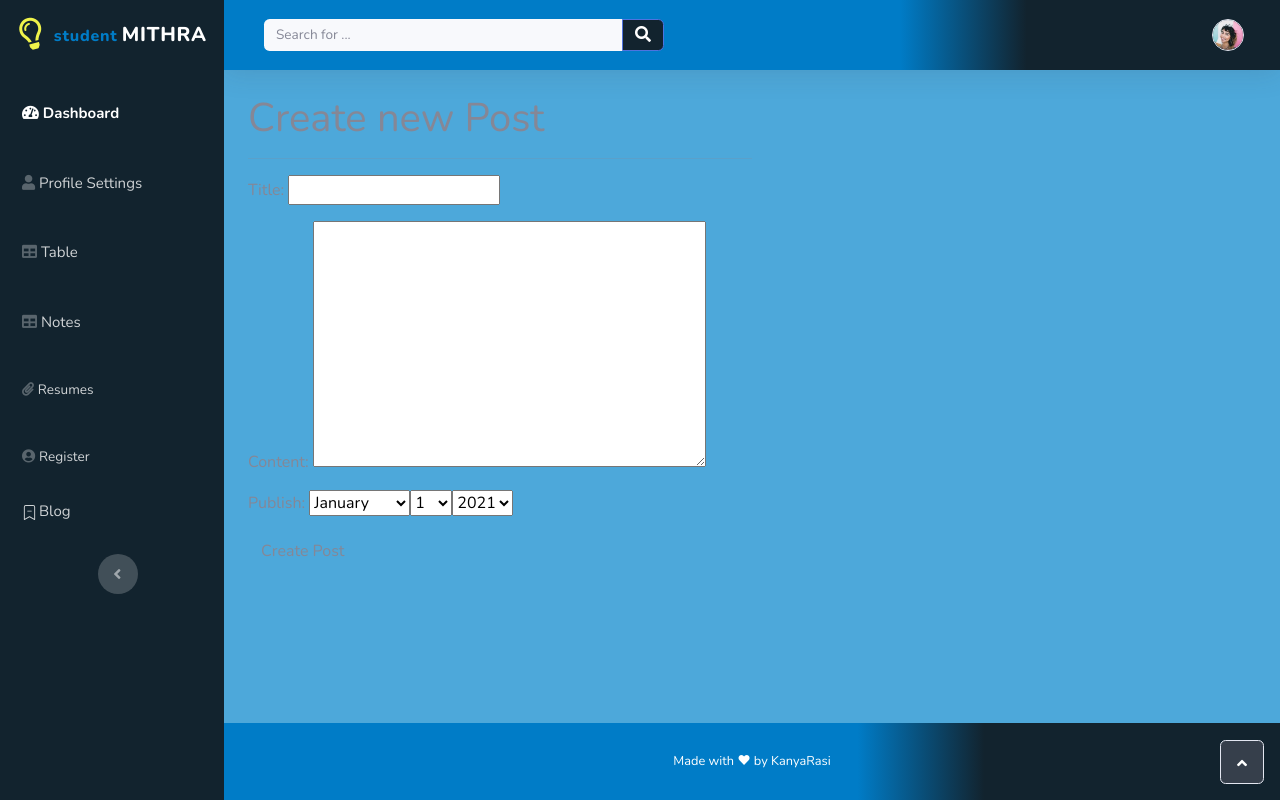
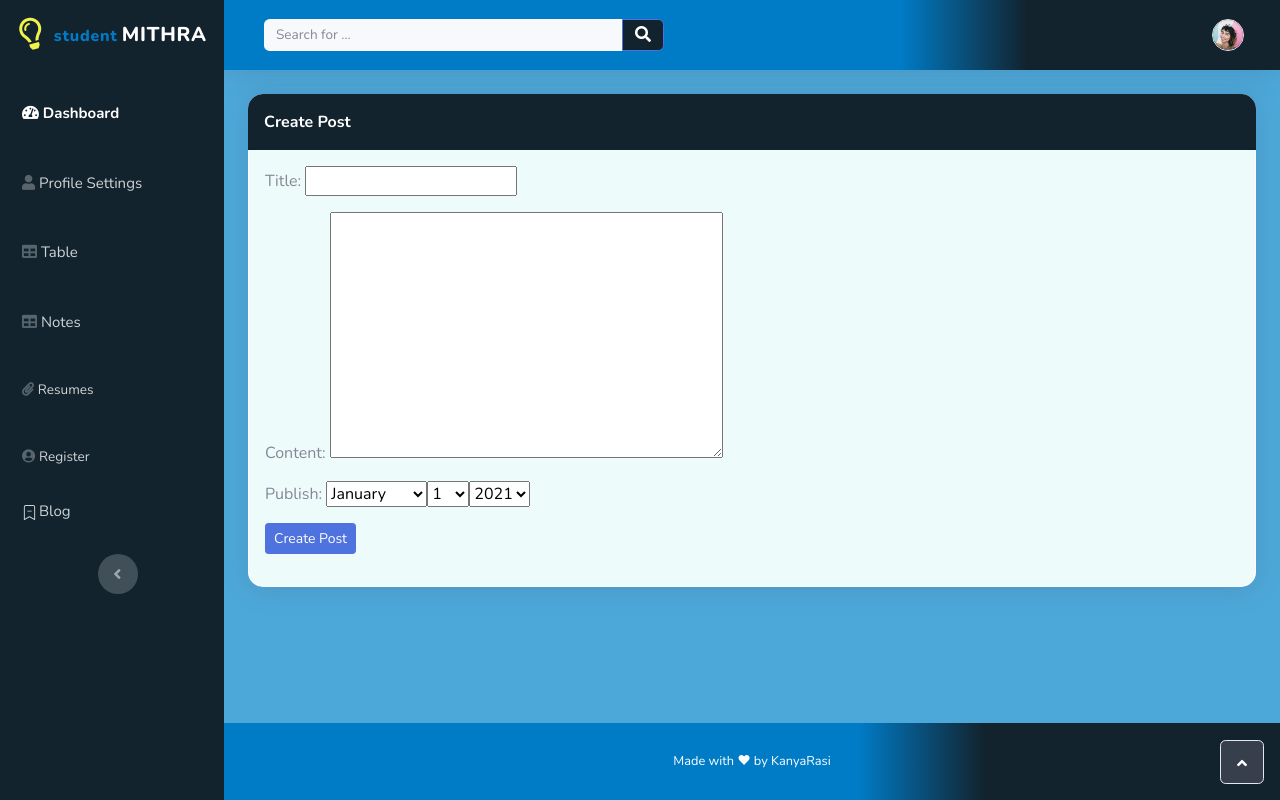
Before and after one commit to vodnalasricharan/StudentMithra, a Django app: page /posts/create/ in a window 1280 px wide. Run offline with Django 3.2, Linux system fonts and the light colour scheme; the first user in the database is signed in; some libraries are stand-ins or nearby versions; some web fonts are replaced.

Commit message:
Update post_form.html

```diff
--- a/templates/post_form.html
+++ b/templates/post_form.html
@@ -11,17 +11,27 @@
 
 
 {% block part %}
-<div class="container">
+<div class="container-fluid" style="background: #4da8da;">
 
-<div class='col-sm-6'>
-<h1>Create new Post</h1>
-<hr/>
+                    <div class="row">
 
-<form method='POST' action=''>{% csrf_token %}
-    {{ form.media.css }}
-    {{  form.media.js }}
-{{ form.as_p }}
-<input type='submit' class='btn btn-default' value='Create Post' />
-</form>
-</div></div>
+                        <div class="col" style="border-radius: 0px;border-color: rgba(133,135,150,0);">
+                            <div class="card shadow mb-3" style="border-radius: 15px;border-color: rgba(133,135,150,0);">
+                                <div class="card-header py-3" style="background: rgb(18,35,46);margin: -1px;border-top-left-radius: 15px;border-top-right-radius: 15px;">
+                                    <p class="m-0 fw-bold" style="color: #ffffff;">Create Post</p>
+                                </div>
+                                <div class="card-body" style="background: #eefbfb;border-bottom-right-radius: 15px;border-bottom-left-radius: 15px;">
+                                    <form method='POST' action=''>{% csrf_token %}
+                                        {{ form.media.css }}
+                                        {{  form.media.js }}
+                                        {{ form.as_p }}
+                                        <div class="mb-3" style="margin-top: 5px;"><button class="btn btn-primary btn-sm" type="submit">Create Post</button></div>
+
+                                    </form>
+                                </div>
+                            </div>
+
+                        </div>
+                    </div>
+</div>
 {% endblock part %}
```
